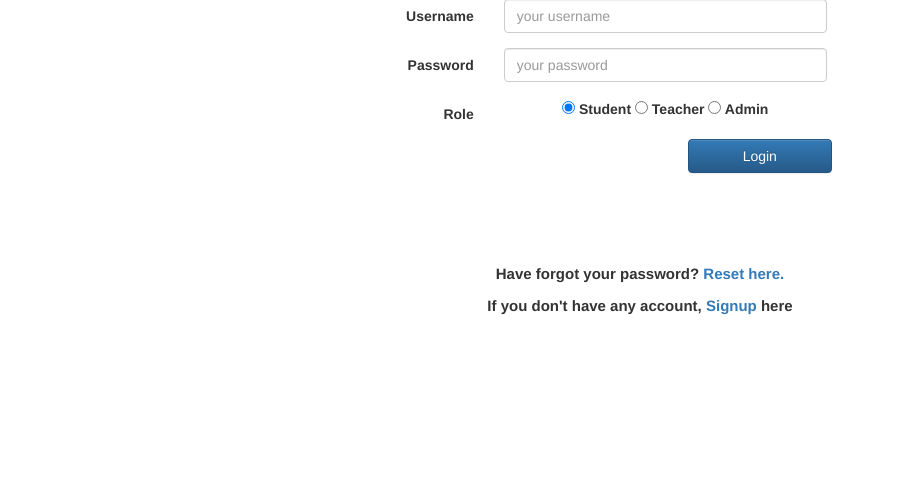
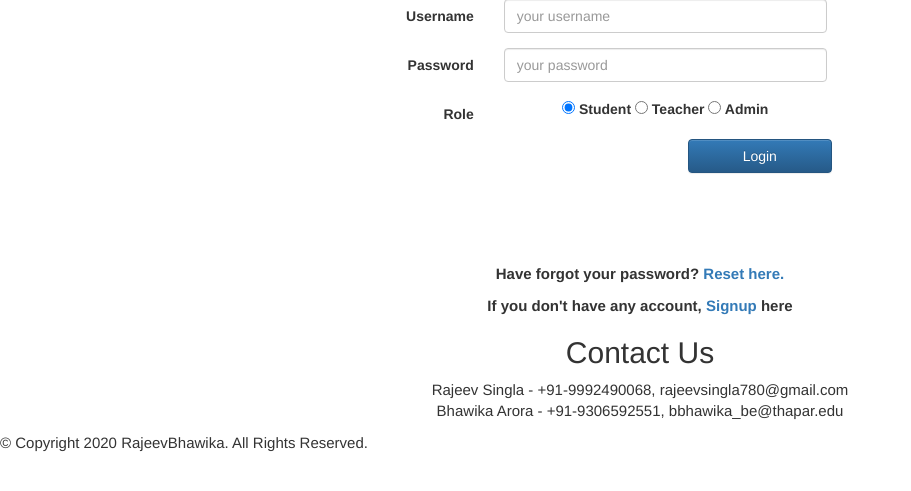
Before and after one commit to rajeevsingla780/Attendence-Management-System, a PHP site: page /index.php in a window 1280 px wide. Shown: the part 180-671 px from the top of the page, without its empty margins (0-911 px from the left). Run offline with PHP 8.4, Linux system fonts and the light colour scheme.

Commit message:
Update index.php

```diff
--- a/index.php
+++ b/index.php
@@ -176,5 +176,20 @@ if(isset($error_msg))
 <p><strong>If you don't have any account, <a href="signup.php">Signup</a> here</strong></p>
 
 </center>
+
+	<section class="my-5">
+  <div class="py-5">
+    <h2 class="text-center">Contact Us</h2>
+  </div>
+  <div>
+  <p class="text-center bg-dark text-white">Rajeev Singla - +91-9992490068, rajeevsingla780@gmail.com<br>Bhawika Arora - +91-9306592551, bbhawika_be@thapar.edu<br></p>
+  <a href="contact.html"> </a>
+  </div>
+</section>
+
+	<div class="footer">
+  <p>© Copyright 2020<span id="demo"></span> <span class="brand">RajeevBhawika. </span> All Rights Reserved.
+</footer></p>
+</div>
 </body>
 </html>
```
